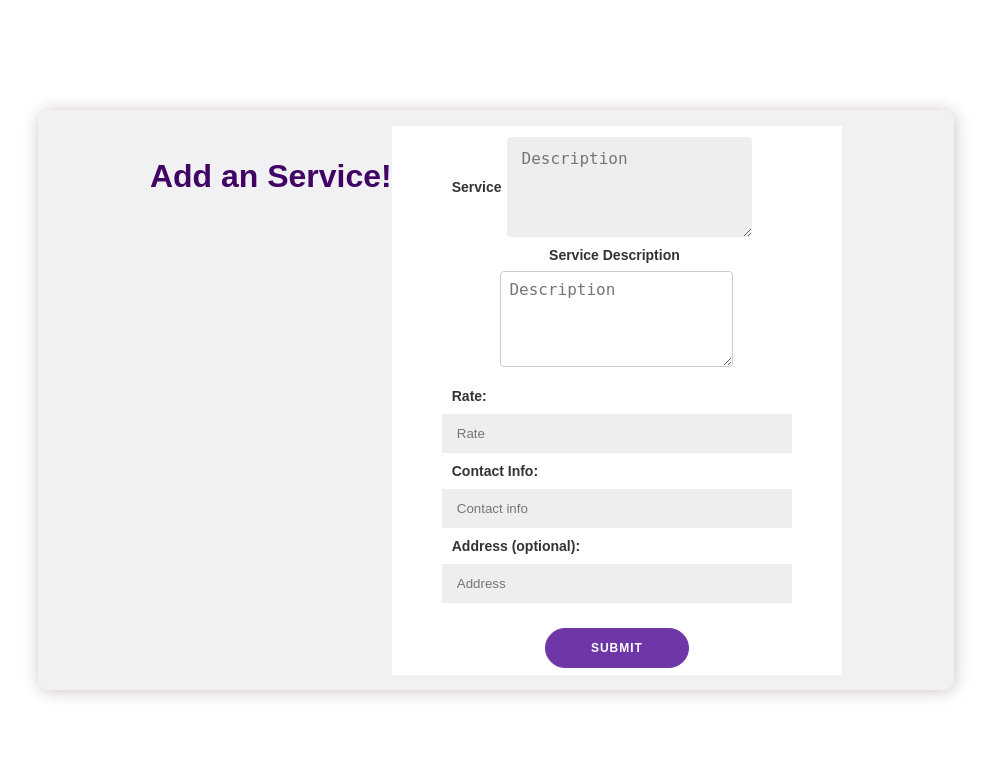
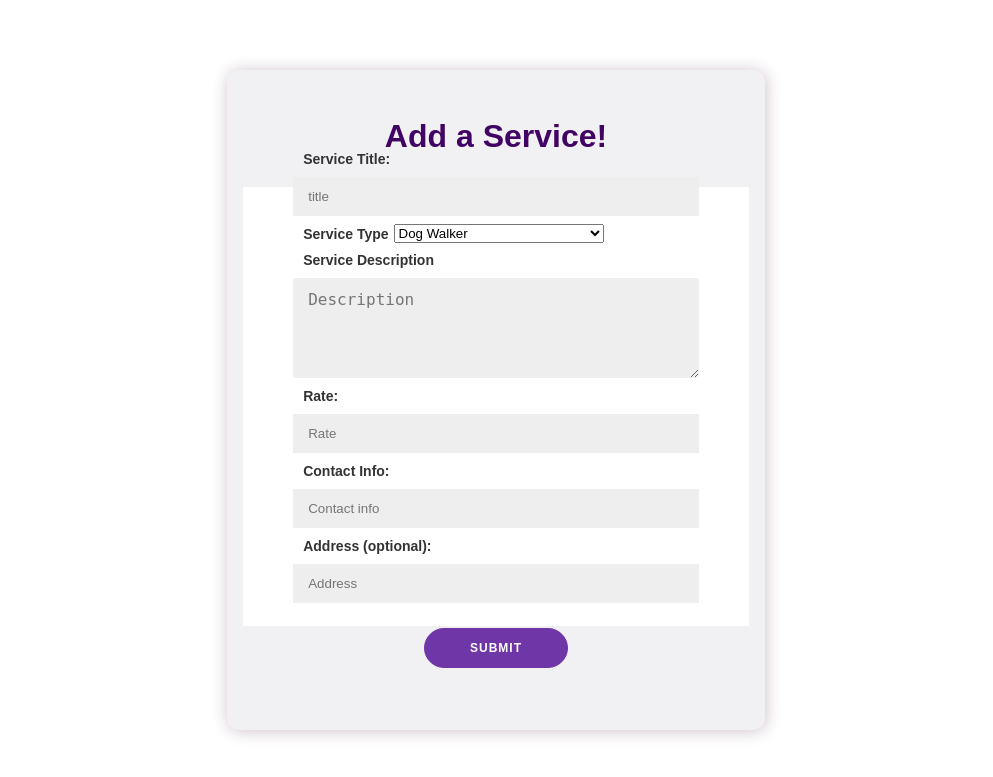
Before and after one commit to gcivil-nyu-org/INET-Monday-Spring2023-Team-1, a Django app: page /add_service in a window 1280 px wide. Shown: the top 777 px of the page, without its empty margins (144-1137 px from the left). Run offline with Django 4.2, Linux system fonts and the light colour scheme; the visitor is signed in with stand-in values (Sample User, id 1); some libraries are stand-ins or nearby versions.

Commit message:
Added service url, can create a service, can see events and services based on time created on the feed

```diff
--- /dev/null
+++ b/doghub_app/static/styles/add_service.css
@@ -0,0 +1,234 @@
+
+    body {
+    display: flex;
+    justify-content: center;
+    align-items: center;
+  }
+
+
+.card {
+    margin: 0 auto;
+    --border-radius: 0.75rem;
+    --primary-color: #8012c0;
+    --secondary-color: #3c3852;
+    width: 40%;
+    height: 80%;
+    font-family: 'Arial';
+    padding: 1rem;
+    cursor: pointer;
+    border-radius: var(--border-radius);
+    border-width: 1px;;
+    border-style:solidd;
+    border-color: #120321;
+    background: #f1f1f3;
+    box-shadow: 1px 1px 16px 0.5px rgba(60, 0, 51, 0.237);
+    position: relative;
+    overflow: auto;
+}
+
+.card__title {
+    padding: 0;
+    font-size: 2rem;
+    font-weight: bold;
+    color: #410464;
+    text-align: center;
+}
+
+.card__content {
+    color: var(--secondary-color);
+    font-size: 0.86rem;
+}
+
+.card__date {
+    color: #6e6b80;
+    font-size: 0.8rem;
+}
+
+.add_event {
+    margin: 0 auto;
+}
+
+.add_event ul {
+    position: center;
+}
+
+.add_event li {
+    padding: 1rem;
+    position: right;
+}
+
+
+.row {
+    display: flex;
+    flex-wrap: wrap;
+    justify-content: center;
+  }
+
+  .column {
+    width: 45%;
+    padding: 0 1rem;
+
+  }
+
+
+  @media screen and (max-width: 767px) {
+      .row{
+          flex-direction: column;
+      }
+    .column {
+      width: 100%;
+    }
+
+
+  }
+  form {
+    background-color: #ffffff;
+    display: flex;
+    align-items: center;
+    flex-direction: column;
+    justify-content: center;
+
+    padding: 0 50px;
+    height: 70%;
+    text-align: center;
+
+}
+
+label {
+    margin: 5px 5px 5px 0;
+    color: #333;
+    font-size: 14px;
+    text-decoration: none;
+    font-weight: bold;
+  }
+
+
+.input-inline {
+    display: flex;
+    flex-flow: row wrap;
+    align-items: center;
+    width:100%;
+  }
+
+  .input-inline  input{
+    background-color: #eee;
+    border: none;
+    padding: 12px 15px;
+    margin: 5px 0;
+    width: 100%;
+  }
+
+.input-inline label {
+    margin: 5px 5px 5px 0;
+    color: #333;
+    font-size: 14px;
+    text-decoration: none;
+    font-weight: bold;
+    margin-left: 10px;
+  }
+
+
+  .input-inline-desc {
+    display: flex;
+    flex-flow: row wrap;
+    align-items: center;
+    width:100%;
+
+  }
+
+
+
+.input-inline-desc  textarea{
+    background-color: #eee;
+    border: none;
+    padding: 12px 15px;
+    margin: 5px 0;
+    height: 100px;
+
+
+    width: 100%;
+  }
+
+.input-inline-desc label {
+    margin: 5px 5px 5px 0;
+    color: #333;
+    font-size: 14px;
+    text-decoration: none;
+    font-weight: bold;
+    margin-left: 10px;
+  }
+
+
+  button {
+    border-radius: 20px;
+    border: 1px solid #6F36A8;
+    background-color: #6F36A8;
+    color: #FFFFFF;
+    font-size: 12px;
+    font-weight: bold;
+    padding: 12px 45px;
+    letter-spacing: 1px;
+    text-transform: uppercase;
+    transition: transform 80ms ease-in;
+    margin-top: 20px;
+}
+
+
+
+
+
+.input-inline-desc-2 {
+  display: flex;
+  flex-direction: column;
+  margin-bottom: 1rem;
+}
+
+label {
+  margin-bottom: 0.5rem;
+  font-weight: bold;
+}
+
+textarea {
+  padding: 0.5rem;
+  border-radius: 0.25rem;
+  border: 1px solid #ccc;
+  font-size: 1rem;
+  min-height: 6rem;
+}
+
+.dropdown {
+  position: relative;
+}
+
+.dropdown-content {
+  display: none;
+  position: absolute;
+  z-index: 1;
+  background-color: #fff;
+  border: 1px solid #ccc;
+  width: 100%;
+  left: 0;
+  top: 100%;
+}
+
+.dropdown-content a {
+  display: block;
+  padding: 0.5rem;
+  text-decoration: none;
+  color: #333;
+}
+
+.dropdown-content a:hover {
+  background-color: #f2f2f2;
+}
+
+.dropdown:hover .dropdown-content {
+  display: block;
+}
+.dropdown-content {
+  display: none;
+}
+
+.dropdown-content.show {
+  display: block;
+}
--- a/doghub_app/templates/doghub_app/add_service.html
+++ b/doghub_app/templates/doghub_app/add_service.html
@@ -3,7 +3,7 @@
 
 <head>
     <script src="https://ajax.googleapis.com/ajax/libs/jquery/3.5.1/jquery.min.js"></script>
-    <link  rel = "stylesheet" type = 'text/css' media="screen"  href="{% static 'styles/add_event.css' %}" />
+    <link  rel = "stylesheet" type = 'text/css' media="screen"  href="{% static 'styles/add_service.css' %}" />
     <script src="https://polyfill.io/v3/polyfill.min.js?features=default"></script>
     <script src="https://maps.googleapis.com/maps/api/js?key=AIzaSyCAC2P9ywf4F9C4G6SuiL34zav0l0Gko3I"></script>
 </head>
@@ -11,27 +11,33 @@
 <body>
 <!--div class="add_event"-->
     <div class="card">
-        <div class="row">
 
-                <h3 class="card__title">Add an Service!</h3>
+
+                <h3 class="card__title">Add a Service!</h3>
 
                 <div class="card__content">
                     <form method="POST">
                     {% csrf_token %}
 
 
+                    <div class = "input-inline">
+                        <label>Service Title:</label>
+                        <input type = "text" name = "title" id = "title" placeholder = "title" required/>
+                    </div>
                     <div class="input-inline-desc">
-                        <label for="service_description">Service</label>
-                        <div class="dropdown">
-                          <textarea name="service_description" id="service_description" placeholder="Description" required></textarea>
-                          <div class="dropdown-content">
-                            <button type="button" value="Option 1">Option 1</button>
-                            <button type="button" value="Option 2">Option 2</button>
-                            <button type="button" value="Option 3">Option 3</button>
-                          </div>
+                        <label for="service_type">Service Type</label>
+                            <div class="dropdown">
+                          <select name="service_type" id="service_type" placeholder="Service Type" required style="width:210px;">
+                            <div class="dropdown-content">
+                            <option value="walker">Dog Walker</option>
+                            <option type="button" value="breeder">Breeder</option>
+                            <option type="button" value="Groomer">Groomer</option>
+                          </select>
+                            </div>
                         </div>
-                      </div>
-                <div class = "input-inline-desc-2">
+
+
+                    <div class = "input-inline-desc">
                     <label>Service Description</label>
                     <textarea name ="service_description" id="service_description" placeholder="Description" required></textarea>
 
@@ -74,7 +80,7 @@
 
 
 
-        </div>
+
     </div>
 
     <script>
--- a/doghub_app/views.py
+++ b/doghub_app/views.py
@@ -27,6 +27,7 @@ from .models import (
     Chat,
     Attendee,
     Friends,
+    Service,
 )
 from _version import __version__
 from datetime import datetime
@@ -236,8 +237,26 @@ def events(request):
 
     context = {"userprof": user_prof}  # noqa: F841
     park = list(Park.objects.all())
+
     event_posts = list(EventPost.objects.all())
-    event_posts.reverse()
+    for post in event_posts:
+        post.type='event'
+
+    service_posts = list(Service.objects.all())
+    for post in service_posts:
+        post.type='service'
+    #service_posts.reverse()
+    #event_posts.reverse()
+
+    #combining event_posts and service_posts
+    post_list = []
+    post_list.extend(event_posts)
+    post_list.extend(service_posts)
+
+
+    post_list = sorted(post_list, key=lambda post: post.date_created, reverse=True)
+
+
     event_ls = []
     friends = Friends.objects.filter(Q(sender=request.user) | Q(receiver=request.user))
     print(friends)
@@ -254,12 +273,15 @@ def events(request):
         else:
             cur_event["attendee"] = False
         event_ls.append(cur_event)
+    print(post_list)
     context = {
         "userprof": user_prof,
         "event_posts": event_ls,
         "media_url": settings.MEDIA_URL,
         "park": park,
+        "service_posts": service_posts,
         "friends": friends,
+        "post_list":post_list,
     }  # noqa: F841
 
     return render(request, "doghub_app/events_homepage.html", context=context)
@@ -670,55 +692,35 @@ def friends(request):
 
 @login_required
 def add_service(request):
-    ''' current_datetime = datetime.now().strftime("%Y-%m-%dT%H:%M")
-    parks = list(Park.objects.values())
-    park_data = json.dumps(parks)
-    # park_data = Park.objects.all()
-    # park_data_list = list(park_data)
+   #    id = models.AutoField(primary_key=True)
+   # title = models.CharField(max_length=MID_CHAR_SIZE)
+   ## description = models.CharField(max_length=LARGE_CHAR_SIZE, default="")
+   # rate = models.DecimalField(max_digits=8, decimal_places=2, default=0)
+   # contact_details = models.CharField(max_length=255, default="")
+   # address = models.CharField(max_length=255, blank=True, null=True)
+   # tag_id = models.ForeignKey("Tag", models.DO_NOTHING, db_column="tag_id")
+
     if request.method == "POST":
-        event_post_form = EventPostForm(request.POST)
-        if event_post_form.is_valid():
-            event_post = event_post_form.save(commit=False)
+        title = request.POST.get('title')
+        s_type = request.POST.get('service_type')
 
-            event_post = EventPost(
-                event_title=request.POST.get("event_title"),
-                event_description=request.POST.get("event_description"),
-                event_time=request.POST.get("event_time"),
-            )
+        description = request.POST.get('service_description')
+        rate= request.POST.get('rate')
+        contact_details = request.POST.get('contact')
+        address= request.POST.get('address', None)
 
-            location = request.POST.get("location")
-            if "," not in location:
-                messages.error(request, "Invalid location format")
-                return redirect("add_post")
-            latitude, longitude = location.split(",")
-            # latitude, longitude = location[0], location[1]
-            try:
-                park = Park.objects.get(latitude=latitude, longitude=longitude)
-            except Park.DoesNotExist:
-                messages.error(request, "No park found for the given info")
-                return redirect("add_post")
-            event_post.park_id = park
 
-            user = request.user
-            user = CustomUser.objects.get(id=user.id)
-            if not user.email_verified:
-                messages.error(request, "Verify your email before posting an Event.")
-                return redirect("events")
+        service = Service(
+            title = title,
+            s_type = s_type,
+            description = description,
+            rate = rate,
+            contact_details = contact_details,
+            address = address,
+        )
+        service.save()
+        return redirect("events")
 
-            event_post.user_id = request.user
-            event_post.save()
-            attendee = Attendee(user_id=request.user, event_id=event_post)
-            attendee.save()
-            messages.success(request, "Your post has been added!")
-            return redirect("events")
-    else:
-        event_post_form = EventPostForm()
 
-    context = {
-        "event_post_form": event_post_form,
-        "current_datetime": current_datetime,
-        "park_data": park_data,
-    } '''
     return render(
-        request=request, template_name="doghub_app/add_service.html"
-    )
+        request=request, template_name="doghub_app/add_service.html")
```
Also changed, not shown: doghub_app/models.py (+7 -3 lines), doghub_app/templates/doghub_app/events_homepage.html (+68 -13 lines), doghub_app/static/styles/events.css (line endings or trailing spaces).
